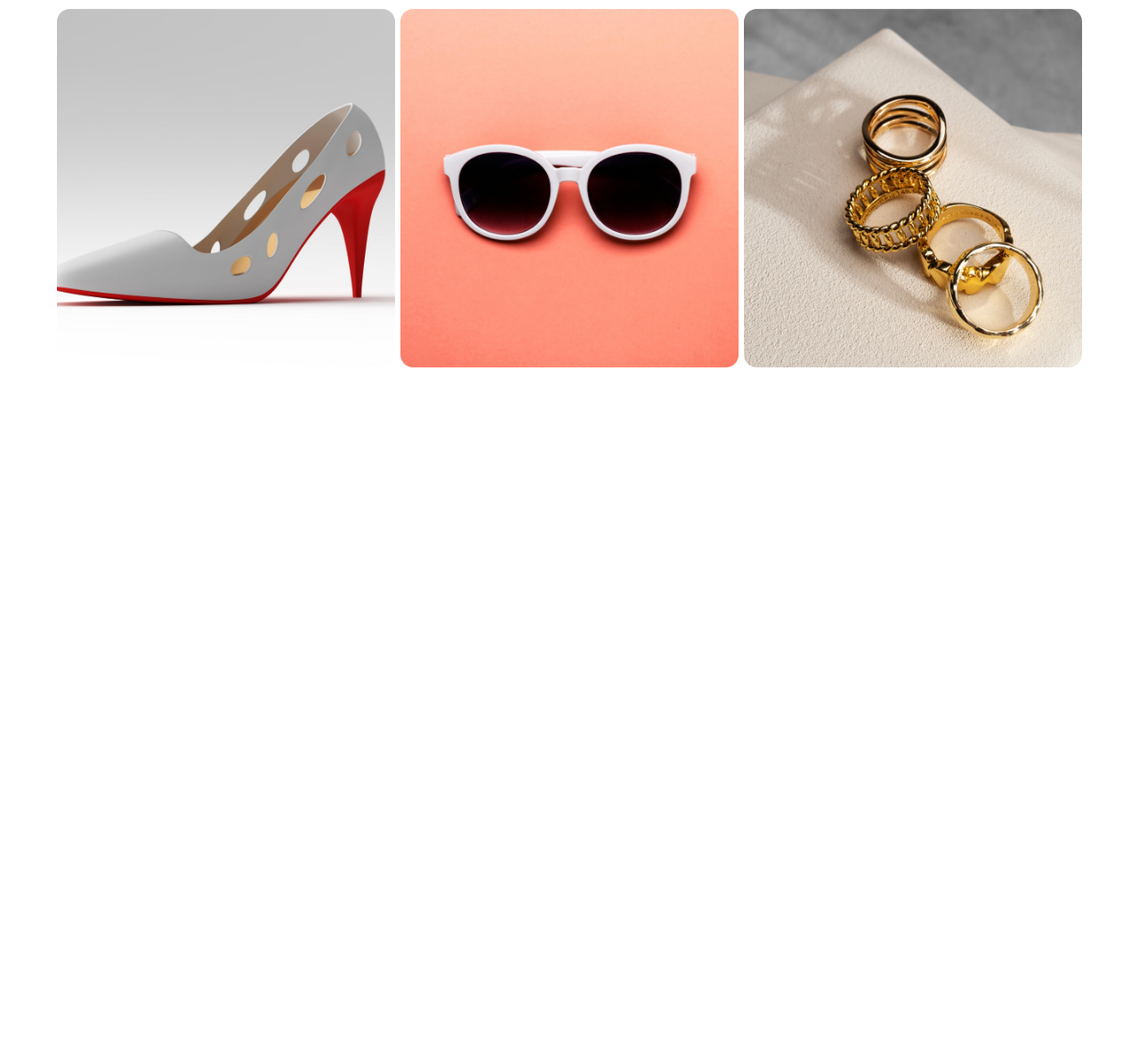
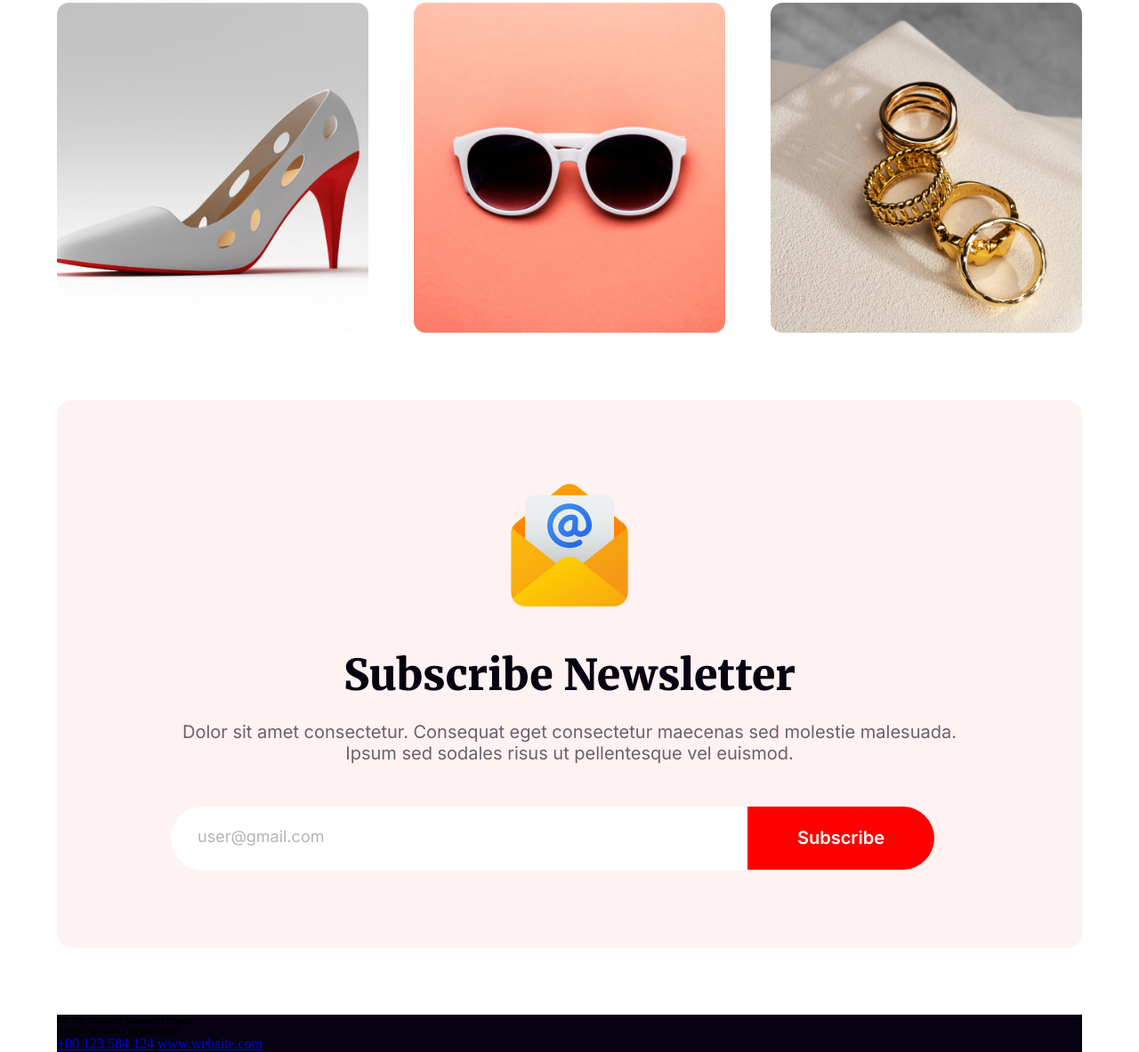
Before and after one commit to Sarmin27/new-year, a plain HTML site: page index.html in a window 1280 px wide. Shown: the part 3822-5005 px from the top of the page at 89% size. Before the commit the page ends 4261 px from the top, so only its background shows below. Drawn offline with Linux system fonts and the light colour scheme.

Commit message:
added Subscribe Newsletter section.

```diff
--- a/index.html
+++ b/index.html
@@ -85,8 +85,38 @@
              </div>
             </div>
         </section>
+        <!-- Subscribe Newsletter section -->
+    <section class="newsletter">
+        <div class="letter-content">
+            <div class="letter-content-img">
+                <img src="images/Group 61.png" alt="letter icon">
+            </div>
+            <h2>Subscribe Newsletter</h2>
+            <p>Dolor sit amet consectetur. Consequat eget consectetur maecenas sed molestie malesuada. Ipsum sed sodales risus ut pellentesque vel euismod. </p>
+            <div class="letter-form">
+                <form action="">
+                    <div class="form-input">
+                        <input type="email" placeholder="user@gmail.com">
+                        <div>
+                            <button>Subscribe</button>
+                        </div>
+                    </div>
+                </form>
+            </div>
+        </div>
+    </section>
 
    </main>
+<!-- footer section -->
+   <footer class="footer">
+    <div>
+        <h6>44, Big Building Roosevelt Street <br>Beach Gardens Florida 33410</h6>
+        <a href="images/Call.png">+00 123 584 124</a>
+        <a href="images/Website.png">www.website.com</a>
+    </div>
+
+
+   </footer>
 
 </body>
 </html>
--- a/style.css
+++ b/style.css
@@ -195,7 +195,7 @@
     font-size: 20px;
     font-weight: 400;
     line-height: 32px;
-    max-width:393px;;
+     max-width:400px;
 }
 .new-best-offer .column2{
     margin-left:15px;
@@ -239,11 +239,135 @@
 .Portfolio-section .row .row2{
     display: flex;
     justify-content: space-between;
-    margin-bottom: 25px;
+     margin-top: 25px;
 
 }
 .Portfolio-section .row .row1 img,
 .Portfolio-section .row .row2 img{
-    max-width: 380px;
-    min-height: 400px;
+    max-width: 350px;
+    min-height: 350px;
+    transition: opacity 0.2s ease-in-out;
+    /* padding: 15px;  */
 }
+.Portfolio-section .row .row1 img:hover,
+.Portfolio-section .row .row2 img:hover{
+    opacity: 0.8;
+}
+/* Subscribe Newsletter section styles  */
+.subscribe{
+    border-radius: 16px;
+    background:  rgba(255, 0, 0, 0.05);
+    margin: 0 auto;
+    width: 90%;
+    margin-top:75px;
+}
+.subscribe .subscribe-container{
+    justify-content: center;
+     align-items: center;
+     text-align: center;
+}
+.subscribe .subscribe-container img{
+    max-width: 150px;
+    max-height: 150px;
+    margin-top: 50px;
+}
+.subscribe .subscribe-container h2{
+    color: #070211;
+    font-family:var(--Merriweather);
+    font-size: 48px;
+    font-weight: 900;
+    text-transform: capitalize;
+
+}
+.subscribe .subscribe-container p{
+    width: 1068px;
+    color: rgba(7, 2, 17, 0.60);
+    text-align: center;
+    font-family: var(--Inter);
+    font-size: 20px;
+    font-weight: 500;
+    line-height: 32px;
+}
+/* News letter section style */
+.newsletter{
+    width: 90%;
+    min-height: 616px;
+    margin: 0 auto;
+    border-radius: 16px;
+    background: rgba(255, 0, 0, 0.05);
+    display: flex;
+    justify-content: center;
+    align-items: center;
+    margin-top:75px;
+}
+.newsletter .letter-content .letter-content-img{
+    display: flex;
+    justify-content: center;
+}
+
+.newsletter .letter-content img{
+    max-width: 150px;
+    min-height: 150px;
+}
+
+.newsletter .letter-content h2{
+    color: #070211;
+    text-align: center;
+    font-family: var(--Merriweather);
+    font-size: 48px;
+    font-weight: 900;
+    text-transform: capitalize;
+    margin-top: 40px;
+}
+
+.newsletter .letter-content p{
+    max-width: 896px;
+    color: rgba(7, 2, 17, 0.60);
+    text-align: center;
+    font-family:var(--Inter);
+    font-size: 20px;
+    font-weight: 400;
+    margin-top: 22px;
+    margin-bottom: 48px;
+}
+.newsletter .letter-content .letter-form .form-input input{
+    width: 648px;
+    height: 72px;
+    padding-left: 30px;
+    border: none;
+    outline: none;
+    border-radius: 50px 0px 0px 50px;
+    background: #FFF;
+}
+.newsletter .letter-content .letter-form .form-input input::placeholder{
+    color: rgba(7, 2, 17, 0.30);
+    font-family: var(--Inter);
+    font-size: 18px;
+    font-weight: 400;
+
+}
+.newsletter .letter-content .form-input{
+    display: flex;
+}
+.newsletter .letter-content .form-input button{
+    width: 210px;
+    height: 71px;
+    border: none;
+    border-radius: 0px 50px 50px 0px;
+    background: #F00;
+    color: #FFF;
+    text-align: center;
+    font-family: var(--Inter);
+    font-size: 20px;
+    font-weight: 600;
+    text-transform: capitalize;
+
+}
+/* footer section styles */
+.footer{
+    background: #070211;
+    width: 90%;
+    margin: 0 auto;
+    margin-top: 75px;
+    display:flex;
+}
```
